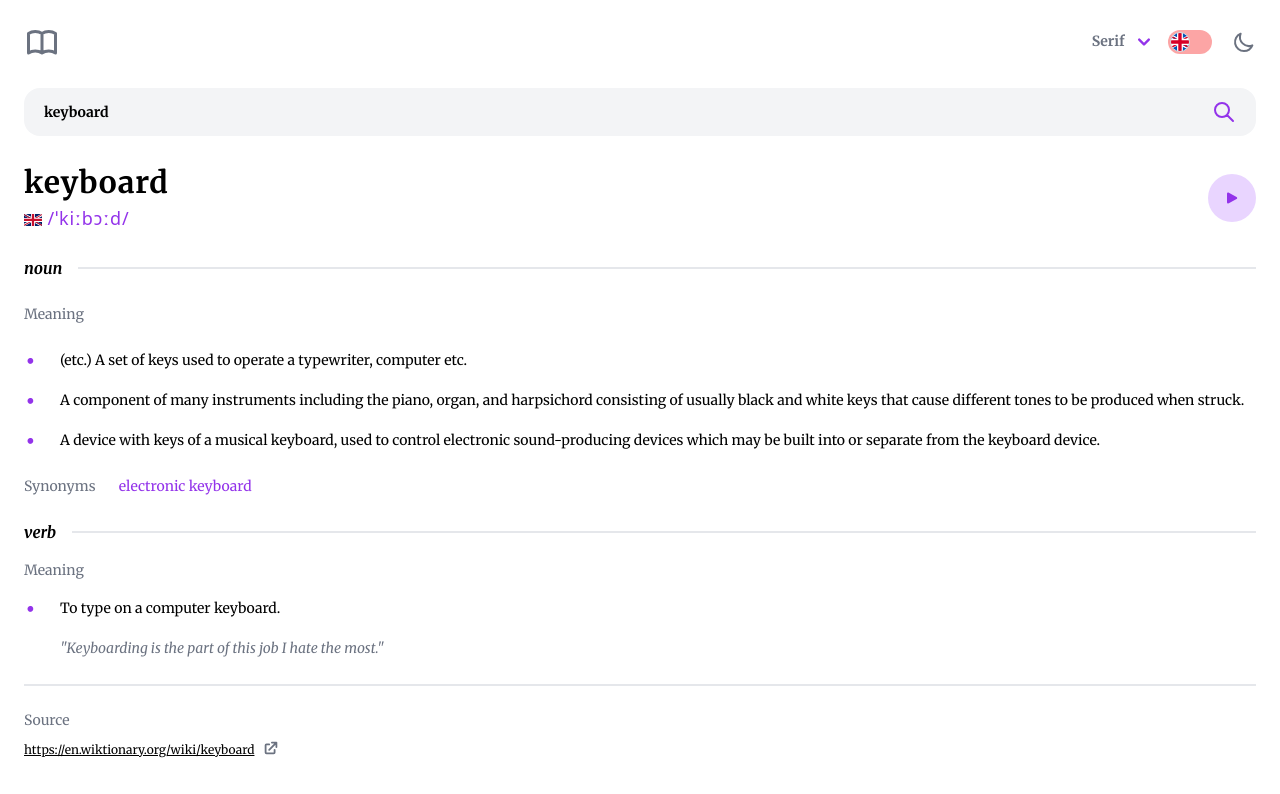
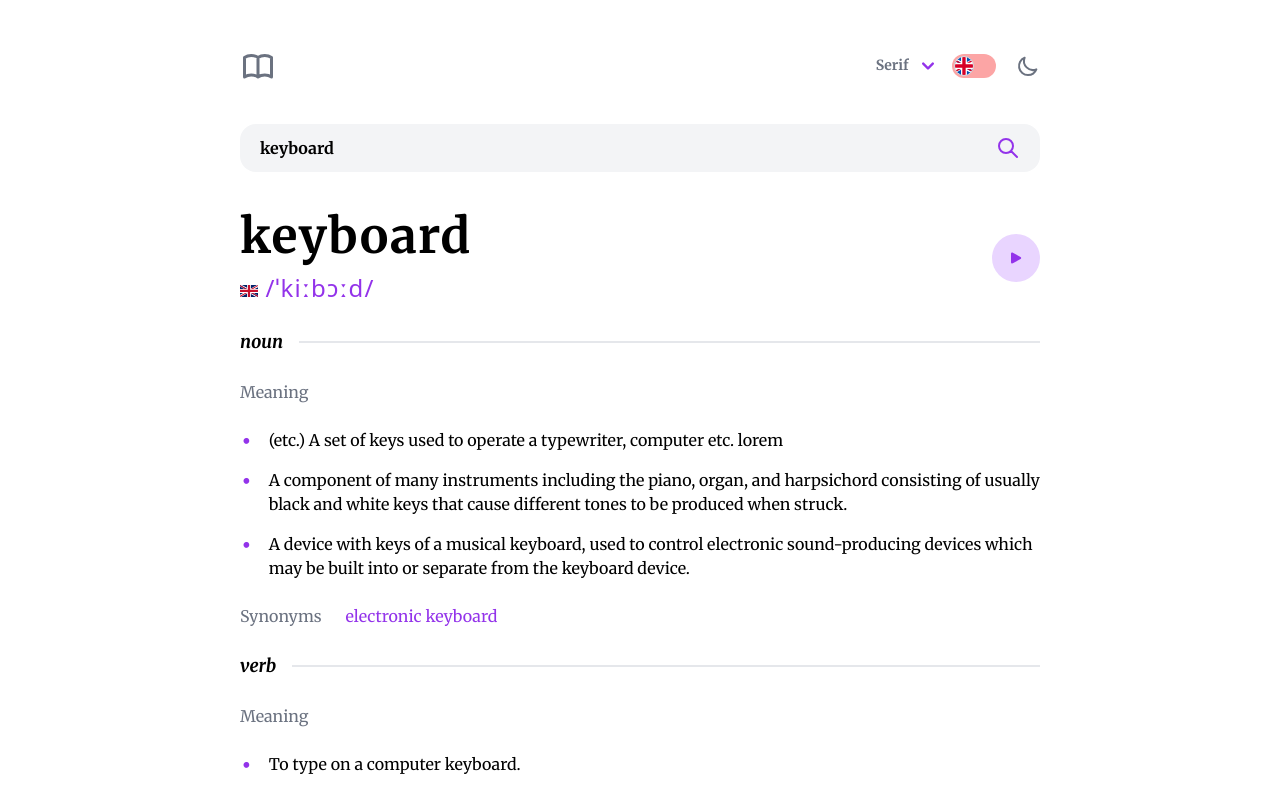
Before and after one commit to nightmir3/dictionary-app, a React (Vite) app: page / in a window 1280 px wide. Shown: the top 794 px of the page. Built offline with nearby package versions, Linux system fonts and the light colour scheme.

Commit message:
Style: add styles for md and lg screens, plus minor CSS fixes

```diff
--- a/src/App.jsx
+++ b/src/App.jsx
@@ -10,7 +10,7 @@ function App () {
 
   return (
     <div
-      className={`${activeFont} dark:text-slate-100 dark:bg-slate-800 container p-6 mx-auto flex flex-col gap-7`}
+      className={`${activeFont} container p-6 md:p-12 mx-auto flex flex-col gap-7 md:gap-10 lg:max-w-4xl dark:text-slate-100 dark:bg-slate-800`}
     >
       <Header />
       <SearchBar />
--- a/src/components/LanguageToggle/LanguageToggle.jsx
+++ b/src/components/LanguageToggle/LanguageToggle.jsx
@@ -7,7 +7,7 @@ function LanguageToggle ({ label = '' }) {
     <label className='relative inline-flex items-center cursor-pointer'>
       <input type='checkbox' value='' className='sr-only peer' />
       <div
-        className="w-11 h-6 bg-red-300 peer-focus:outline-none peer-focus:ring-4 peer-focus:ring-gray-300 dark:peer-focus:ring-blue-800 rounded-full peer dark:bg-gray-700 peer-checked:after:translate-x-full peer-checked:after:border-white after:content-[''] after:absolute after:top-[2px] after:left-[2px] after:bg-[url('/icons/GB-1x1.svg')] after:border-gray-300 after:border after:rounded-full after:h-5 after:w-5 after:transition-all dark:border-gray-600 peer-checked:bg-blue-300 peer-checked:after:bg-[url('/icons/US-1x1.svg')]"
+        className="w-11 h-6 bg-red-300 peer-focus:outline-none peer-focus:ring-4 peer-focus:ring-gray-300 dark:peer-focus:ring-blue-800 rounded-full peer dark:bg-red-500 peer-checked:after:translate-x-full peer-checked:after:border-white after:content-[''] after:absolute after:top-[2px] after:left-[2px] after:bg-[url('/icons/GB-1x1.svg')] after:border-gray-300 after:border after:rounded-full after:h-5 after:w-5 after:transition-all dark:border-gray-600 peer-checked:bg-blue-300 dark:peer-checked:bg-blue-500 peer-checked:after:bg-[url('/icons/US-1x1.svg')]"
       />
       {label && <span className='ml-3 text-sm font-medium text-gray-900 dark:text-gray-300'>{label}</span>}
     </label>
--- a/src/components/ResultsPane.jsx
+++ b/src/components/ResultsPane.jsx
@@ -7,13 +7,13 @@ function ResultsPane () {
   return (
     <div className='flex flex-col gap-6'>
       <main className='flex items-center justify-between'>
-        <div className='flex flex-col'>
+        <div className='flex flex-col md:gap-2'>
           <h1
-            className='mb-1 text-3xl font-bold tracking-wide'
+            className='mb-1 text-3xl font-bold tracking-wide md:text-5xl'
           > keyboard
           </h1>
           <p
-            className='font-sans text-lg tracking-wider text-purple-600'
+            className='font-sans text-lg tracking-wider text-purple-600 md:text-2xl'
           ><GB className='inline h-3' /> /ˈkiːbɔːd/
           </p>
           {/* <p
@@ -28,44 +28,46 @@ function ResultsPane () {
       {/* definitions */}
       <section className='flex flex-col gap-6'>
         <h2
-          className='flex items-center w-full gap-4 italic font-bold text-l'
+          className='flex items-center w-full gap-4 italic font-bold md:text-lg'
         > noun
           <span className='h-0.5 bg-gray-200 w-full' />
         </h2>
-        <h3 className='text-sm text-gray-500'>Meaning</h3>
+        <h3 className='text-sm text-gray-500 md:text-base'>Meaning</h3>
         <dl
-          className='flex flex-col gap-4
+          className='flex flex-col gap-4 text-sm md:text-base
+          [&>dd]:before:text-purple-600
           [&>dd]:before:content-["•"]
-          [&>dd]:before:text-purple-600 [&>dd]:before:text-3xl [&>dd]:before:w-5 [&>dd]:before:leading-6'
+          [&>dd]:before:text-3xl
+          [&>dd]:before:leading-6'
         >
-          <dd className='flex gap-4 text-sm leading-6'>(etc.) A set of keys used to operate a typewriter, computer etc.
+          <dd className='flex gap-4 leading-6'>(etc.) A set of keys used to operate a typewriter, computer etc. lorem
           </dd>
-          <dd className='flex gap-4 text-sm leading-6'>A component of many instruments including the piano, organ, and harpsichord consisting of usually black and white keys that cause different tones to be produced when struck.
+          <dd className='flex gap-4 leading-6'>A component of many instruments including the piano, organ, and harpsichord consisting of usually black and white keys that cause different tones to be produced when struck.
           </dd>
-          <dd className='flex gap-4 text-sm leading-6'>A device with keys of a musical keyboard, used to control electronic sound-producing devices which may be built into or separate from the keyboard device.
+          <dd className='flex gap-4 leading-6'>A device with keys of a musical keyboard, used to control electronic sound-producing devices which may be built into or separate from the keyboard device.
           </dd>
         </dl>
-        <h3 className='text-sm text-gray-500'>Synonyms <span className='ml-5 text-purple-600 bold'>electronic keyboard</span></h3>
+        <h3 className='text-sm text-gray-500 md:text-base'>Synonyms <span className='ml-5 text-purple-600 bold'>electronic keyboard</span></h3>
       </section>
-      <section className='flex flex-col gap-4'>
+      <section className='flex flex-col gap-6'>
         <h2
-          className='flex items-center w-full gap-4 italic font-bold text-l'
+          className='flex items-center w-full gap-4 italic font-bold md:text-lg'
         > verb
           <span className='h-0.5 bg-gray-200 w-full' />
         </h2>
-        <h3 className='text-sm text-gray-500'>Meaning</h3>
-        <dl className='flex flex-col gap-4
+        <h3 className='text-sm text-gray-500 md:text-base'>Meaning</h3>
+        <dl className='flex flex-col gap-4 text-sm md:text-base
           [&>dd]:before:content-["•"]
-          [&>dd]:before:text-purple-600 [&>dd]:before:text-3xl [&>dd]:before:w-5 [&>dd]:before:leading-6'
+          [&>dd]:before:text-purple-600 [&>dd]:before:text-3xl [&>dd]:before:leading-6'
         >
-          <dd className='flex gap-4 text-sm leading-6'>
+          <dd className='flex gap-4 leading-6'>
             To type on a computer keyboard.
           </dd>
-          <p className='flex gap-4 text-sm italic leading-6 text-gray-500 ml-9'>"Keyboarding is the part of this job I hate the most."</p>
+          <p className='flex gap-4 italic leading-6 text-gray-500 ml-7'>"Keyboarding is the part of this job I hate the most."</p>
         </dl>
       </section>
       <section className='flex flex-col w-full gap-2 pt-6 border-t-2 border-gray-200'>
-        <h3 className='text-sm text-gray-500 '>Source</h3>
+        <h3 className='text-sm text-gray-500 md:text-base'>Source</h3>
         <a
           className='text-xs leading-6 underline'
           href='https://en.wiktionary.org/wiki/keyboard' target='_blank' rel='noreferrer'
--- a/src/components/SearchBar.jsx
+++ b/src/components/SearchBar.jsx
@@ -14,7 +14,7 @@ function SearchBar () {
       </label>
       <input
         id={searchInput}
-        className='w-full text-sm font-bold text-black bg-inherit'
+        className='w-full text-sm font-bold text-black md:text-base bg-inherit'
         type='text'
         value='keyboard'
       />
```
